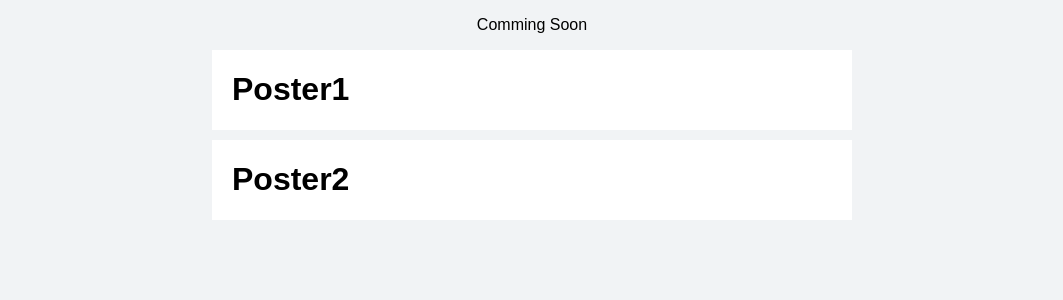
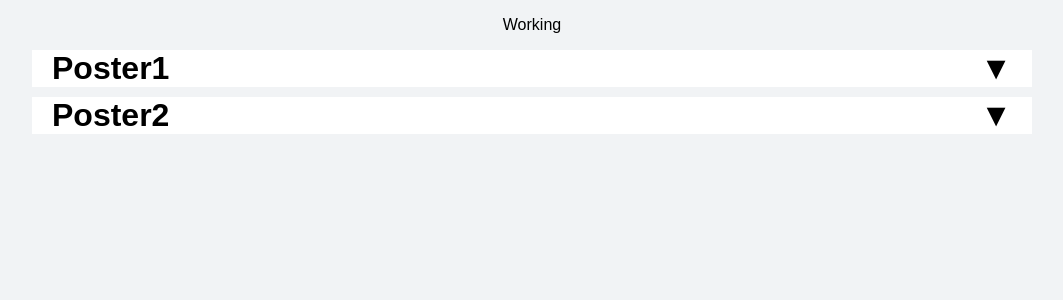
Before and after one commit to KimSickal/blog, a React (Create React App) app: page / in a window 1280 px wide. Shown: the top 300 px of the page, without its empty margins (108-1171 px from the left). Built offline with nearby package versions, Linux system fonts and the light colour scheme; the HTML template or start-up script is replaced by a standard one.

Commit message:
fix css to centerize

```diff
--- a/src/App.css
+++ b/src/App.css
@@ -1,8 +1,7 @@
 .App {
   display: flex;
   flex-direction: column;
-  align-items: center;
-  justify-content: flex-start;
+  align-items: stretch;
 }
 
 .App > p {
--- a/src/App.tsx
+++ b/src/App.tsx
@@ -19,16 +19,16 @@ class App extends React.Component<{}, ComponentStates> {
   }
   public render() {
     return (
-      <div className="App">
+      <div className="App" style={{ width: 1000 }}>
         <p>
-          Comming Soon
+          Working
         </p>
         {
           this.state.data.map((value, i) => {
             return <ArtworkComponent
               images={value.images}
               markdownAddress={value.text}
-              maxWidth={600}
+              maxWidth={800}
               title={value.title}
               key={i}
             />
--- a/src/index.css
+++ b/src/index.css
@@ -1,6 +1,8 @@
 body {
   margin: 0;
   padding: 0;
+  display: flex;
+  justify-content: center;
   font-family: sans-serif;
   background-color: #f1f3f5;
 }
--- a/src/v1/components/ArtworkComponent.tsx
+++ b/src/v1/components/ArtworkComponent.tsx
@@ -34,34 +34,38 @@ export class ArtworkComponent extends React.Component<ComponentProps, ComponentS
   public render() {
     const {
       images,
-      maxWidth,
+      // maxWidth,
       title,
     } = this.props;
     return (
       <div
         className='Artwork'
-        style={{
-          width: maxWidth
-        }}
+      // style={{
+      //   width: maxWidth
+      // }}
       >
         <div
           className='Title'
-          style={{
-            width: maxWidth
-          }}
           onClick={() => {
             this.setState({ isOpen: !this.state.isOpen });
-            if(!this.state.isOpen){
+            if (!this.state.isOpen) {
               console.log(this.state.isOpen);
               this.loadMarkdown();
             }
           }}
+        // style={{
+        //   width: maxWidth
+        // }}
         >
           <h1>
             {title}
           </h1>
+          <h1>
+            {this.state.isOpen ? '▲' : '▼'}
+          </h1>
         </div>
         {this.state.isOpen ?
+          <div>
             <div
               className='Content'
             >
@@ -70,11 +74,9 @@ export class ArtworkComponent extends React.Component<ComponentProps, ComponentS
                   return <img src={require(`../../data/image/${image}`)} key={i} />
                 })
               }
+            </div>
             <div
               className='Markdown'
-              style={{
-                width: maxWidth
-              }}
             >
               <ReactMarkdown source={this.state.text} />
             </div>
--- a/src/v1/styles/ArtworkComponent.css
+++ b/src/v1/styles/ArtworkComponent.css
@@ -1,19 +1,43 @@
 .Artwork {
     display: flex;
     flex-direction: column;
-    align-items: center;
     background-color: white;
     margin-bottom: 10px;
     padding-left: 20px;
     padding-right: 20px;
 }
 .Artwork > img {
+    display: block;
+    margin-bottom: 10px;
+}
+.Title {
     display: flex;
-    margin-bottom: 10px;
+    flex-direction: row;
+    justify-content: space-between;
+}
+.Title > h1 {
+    display: flex;
+    margin: 0;
 }
 .Markdown {
     display: flex;
+    flex: 1;
     flex-direction: column;
     align-items: flex-start;
     justify-content: flex-start;
+    border-top-style: solid;
+    border-top-width: 2px;
+    border-top-color: #868e96;
+    padding-bottom: 10px;
+    padding-top: 10px;
 }
+.Content {
+    display: flex;
+    flex-direction: column;
+    align-items: center;
+    border-top-style: solid;
+    border-top-width: 2px;
+    border-top-color: #868e96;
+    padding-bottom: 10px;
+    padding-top: 10px;
+}
```
Lines whose indentation alone changed are shown as unchanged.
